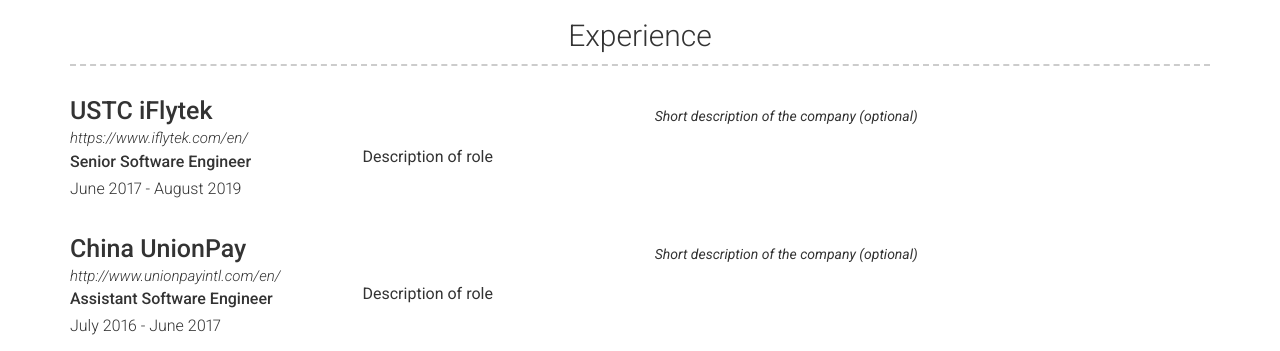
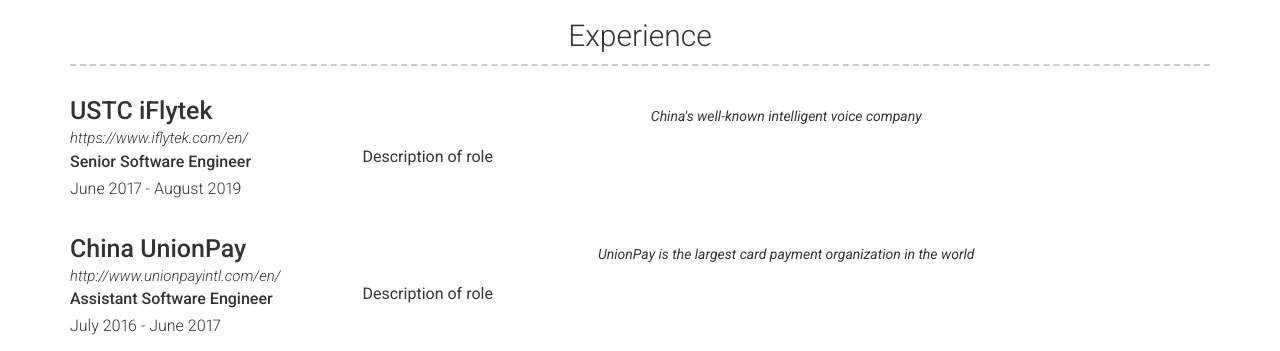
Before and after one commit to Etamin/Etamin.github.io, a Jekyll site: the page built from index.md, in a window 1280 px wide. Shown: the part 993-1344 px from the top of the page. Built offline with Jekyll 4.4.1, drawn with Linux system fonts in a browser that asks for light colours; nearby versions of some CDN libraries.

Commit message:
Update experience.yml

```diff
--- a/_data/experience.yml
+++ b/_data/experience.yml
@@ -5,7 +5,7 @@
   job_title: Senior Software Engineer
   dates: June 2017 - August 2019
   quote: >
-   Short description of the company (optional)
+    China's well-known intelligent voice company
   description: | # this will include new lines to allow paragraphs
     Description of role
 - layout: left
@@ -14,6 +14,6 @@
   job_title: Assistant Software Engineer
   dates: July 2016 - June 2017
   quote: >
-   Short description of the company (optional)
+    UnionPay is the largest card payment organization in the world
   description: | # this will include new lines to allow paragraphs
     Description of role
```
